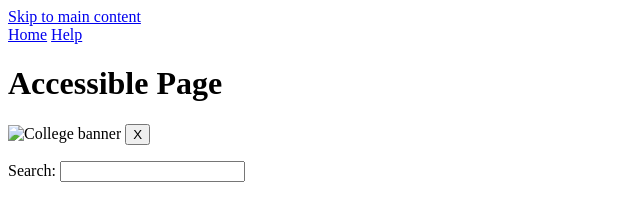
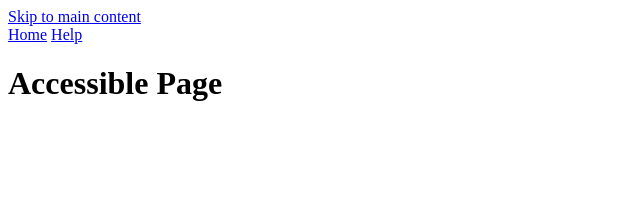
Before and after one commit to gauravtyagi789/WDW_0044, a plain HTML site: page Web Designing Workshop--1 subject/assignment11_accessibility.html in a window 1280 px wide. Shown: the whole page, without its empty margins (0-640 px from the left). Drawn offline with Linux system fonts and the light colour scheme.

Commit message:
assignment11 completed

```diff
--- a/Web Designing Workshop--1 subject/assignment11_accessibility.html
+++ b/Web Designing Workshop--1 subject/assignment11_accessibility.html
@@ -15,14 +15,7 @@
   <main id="main">
     <h1>Accessible Page</h1>
 
-    <img src="banner.jpg" alt="College banner" width="270" height="20">
 
-    <button aria-label="Close">X</button>
-
-    <p>
-      <label for="search">Search:</label>
-      <input type="text" id="search" name="search">
-    </p>
   </main>
 </body>
 </html>
```
